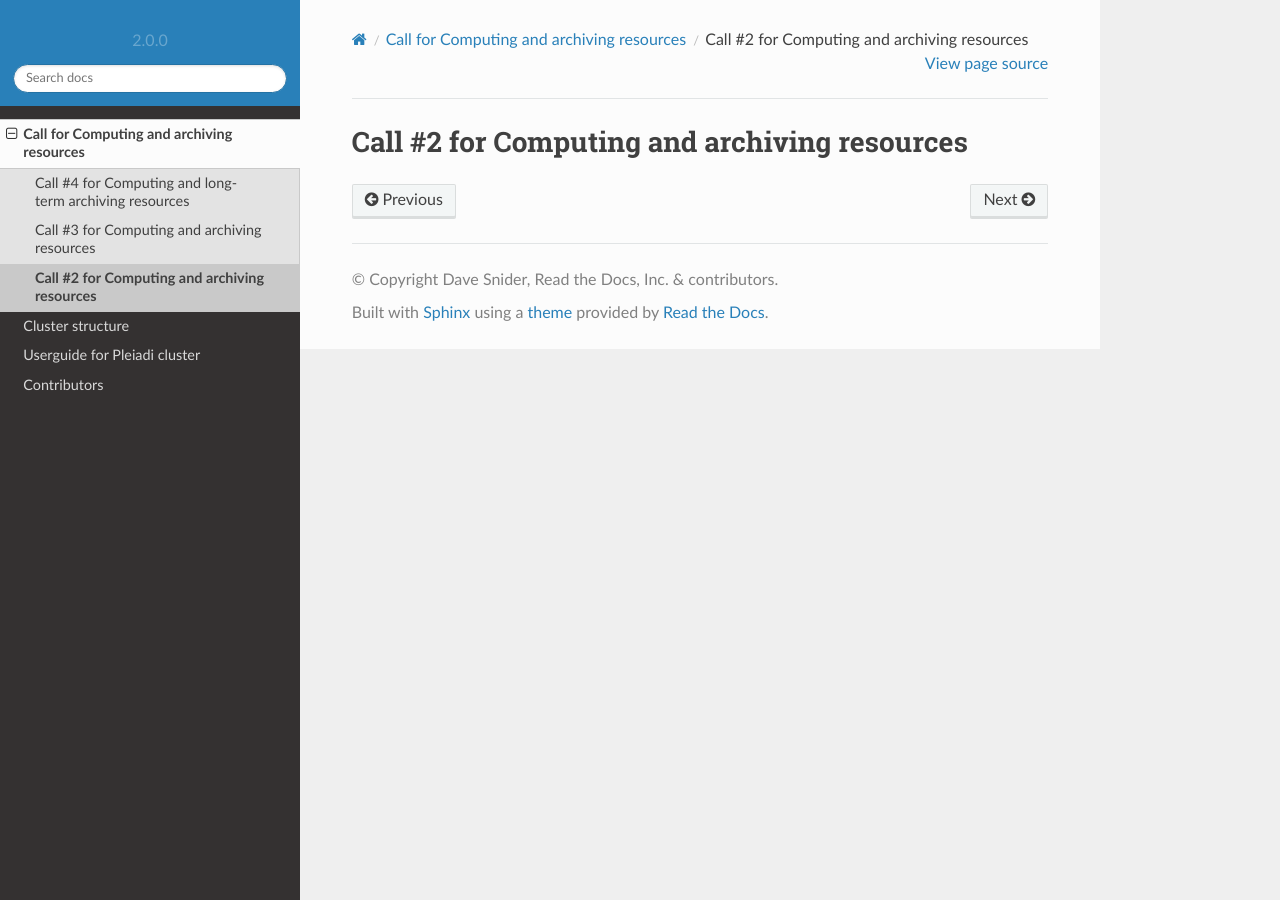
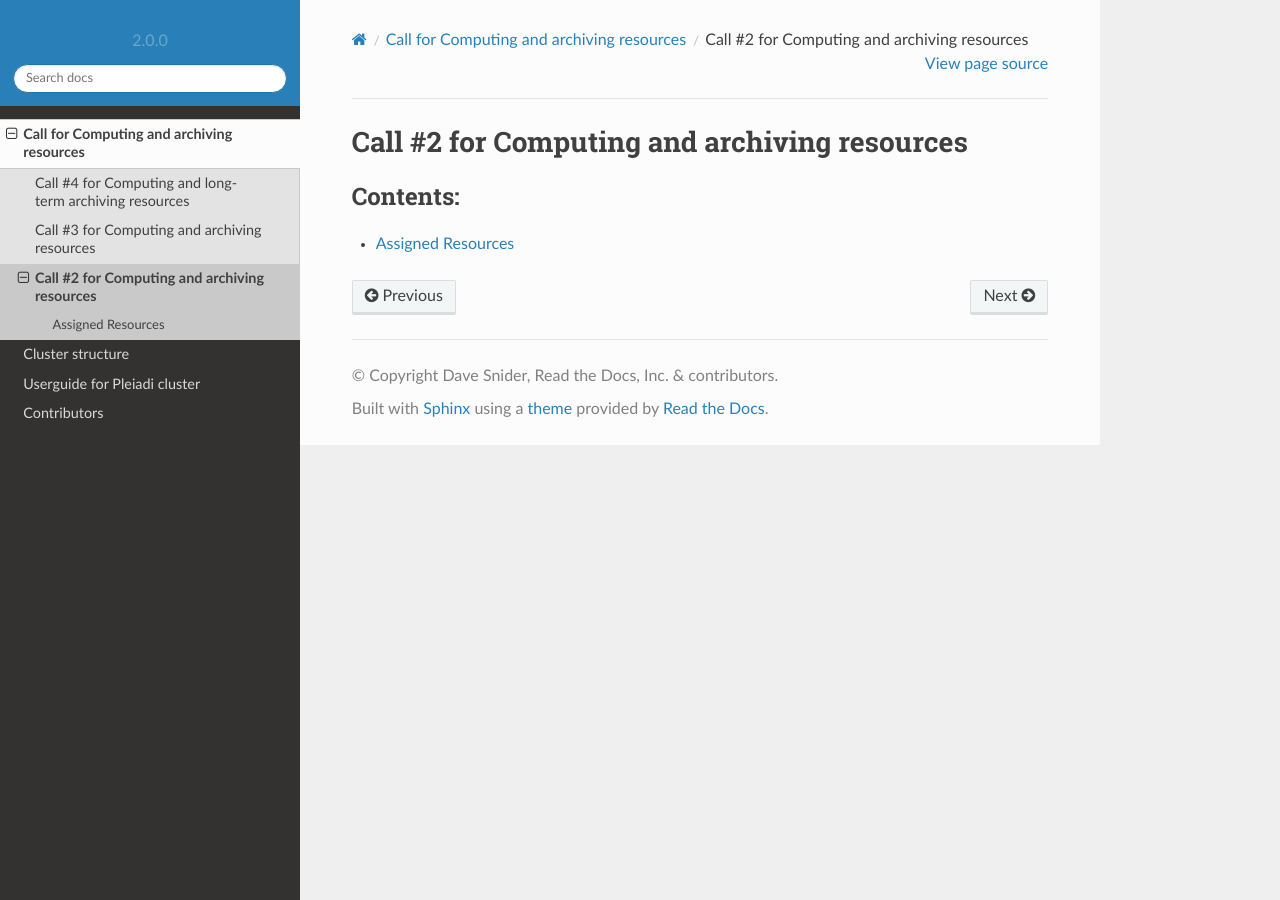
Before and after one commit to fvitello/pleiadi-doc, a Sphinx documentation site: the page built from docs/documentation/call/call2/call2.rst, in a window 1280 px wide. Built offline with Sphinx 7.4.7 and the Read the Docs theme 2.0.0, drawn with Linux system fonts in a browser that asks for light colours.

Commit message:
Update call2.rst

```diff
--- a/docs/documentation/call/call2/call2.rst
+++ b/docs/documentation/call/call2/call2.rst
@@ -2,6 +2,8 @@
 Call #2 for Computing and archiving resources
 ##################
 
- .. toctree::
+.. toctree::
    :maxdepth: 1
-    assigned.rst
+   :caption: Contents:
+
+   assigned
```
